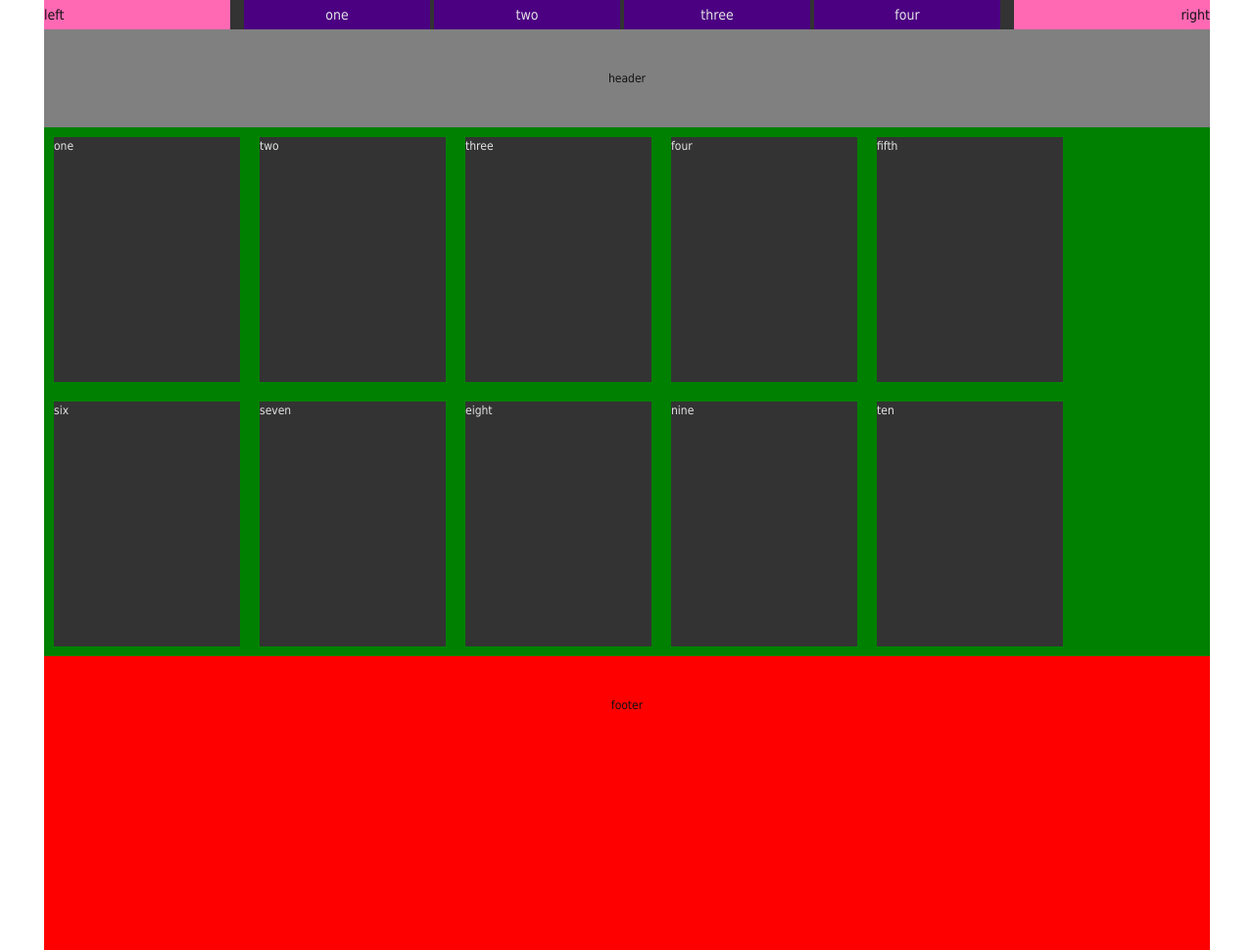
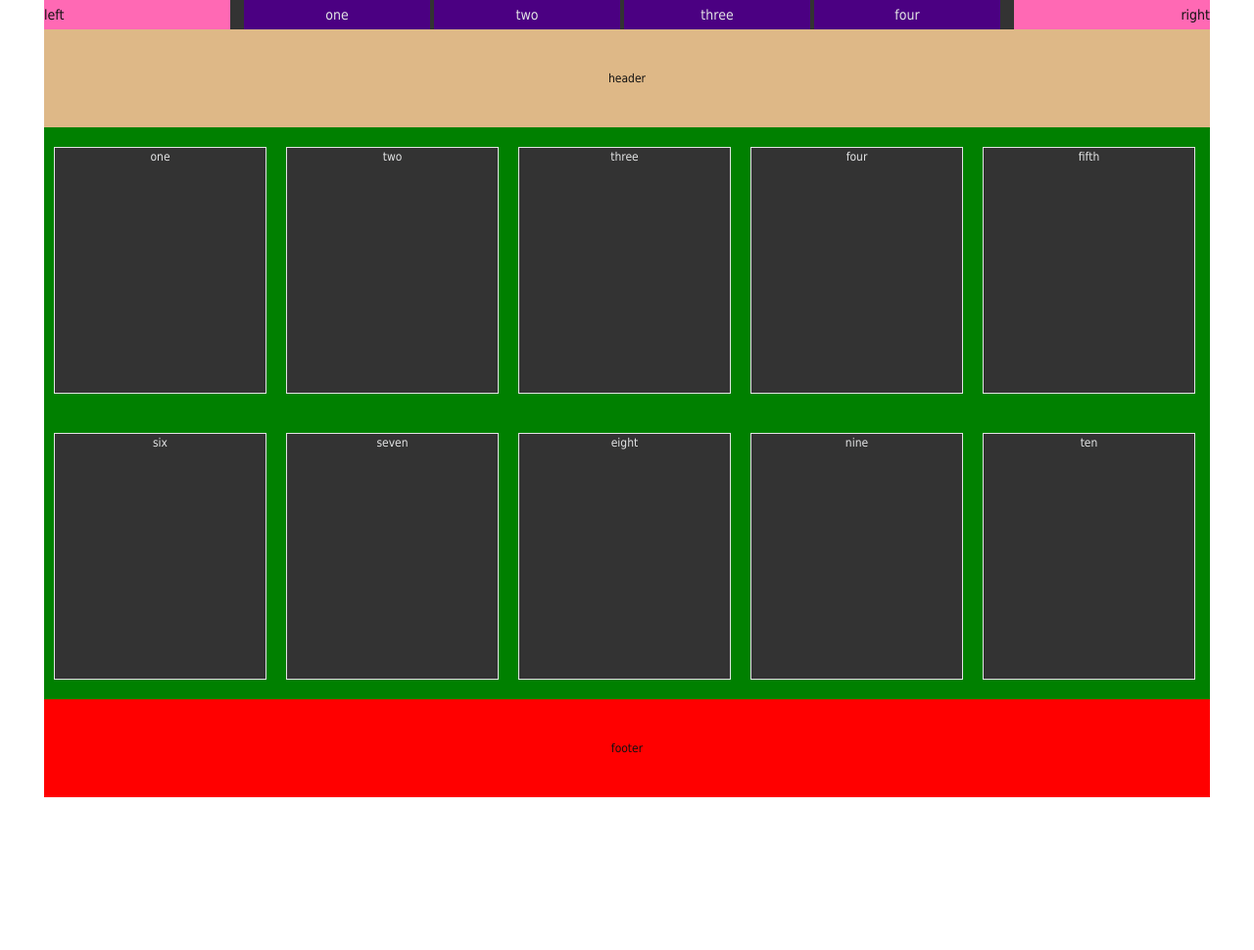
Before and after one commit to rulinma/html-css-js, a plain HTML site: page index.html in a window 1280 px wide. Shown: the whole page at 98% size. After the commit the page ends 814 px from the top, so only its background shows below. Drawn offline with Linux system fonts and the light colour scheme.

Commit message:
添加清除浮动效果,使用伪元素方法

```diff
--- a/css/style.css
+++ b/css/style.css
@@ -65,7 +65,7 @@ body {
 }
 
 .header {
-    background-color: grey;
+    background-color: burlywood;
     height: 100px;
     margin: 10 auto;
     text-align: center;
@@ -78,15 +78,29 @@ body {
     border: 1px , red;
 }
 
+.content::after {
+    content: "";
+    display: block;
+    height: 0;
+    clear: both;
+    visibility: hidden;
+}
+
 /* list 内容显示 */
 .content ul li {
     display: block;
     float: left;
+    /* 使用相对定位 */
+    /* position: relative; */
     background-color: #333;
-    width: 190px;
+    width: 215px;
     height: 250px;
     color:#e3e4e5;
     margin: 10px;
+    text-align: center;
+    border: 1px solid;
+    margin: 20px 10px;
+    /* padding: 5px; */
 }
 
 /* 清除浮动 */
@@ -96,7 +110,7 @@ body {
 
 .footer {
     background-color: red;
-    height: 300px;
+    height: 100px;
     margin: 0 auto;
     text-align: center;
     line-height: 100px;
--- a/index.html
+++ b/index.html
@@ -44,7 +44,7 @@
                     <li>nine</li>
                     <li>ten</li>
                 </ul>
-                <div class="clear"></div>
+                <!-- <div class="clear"></div> -->
             </div>
         </div>
 
```
